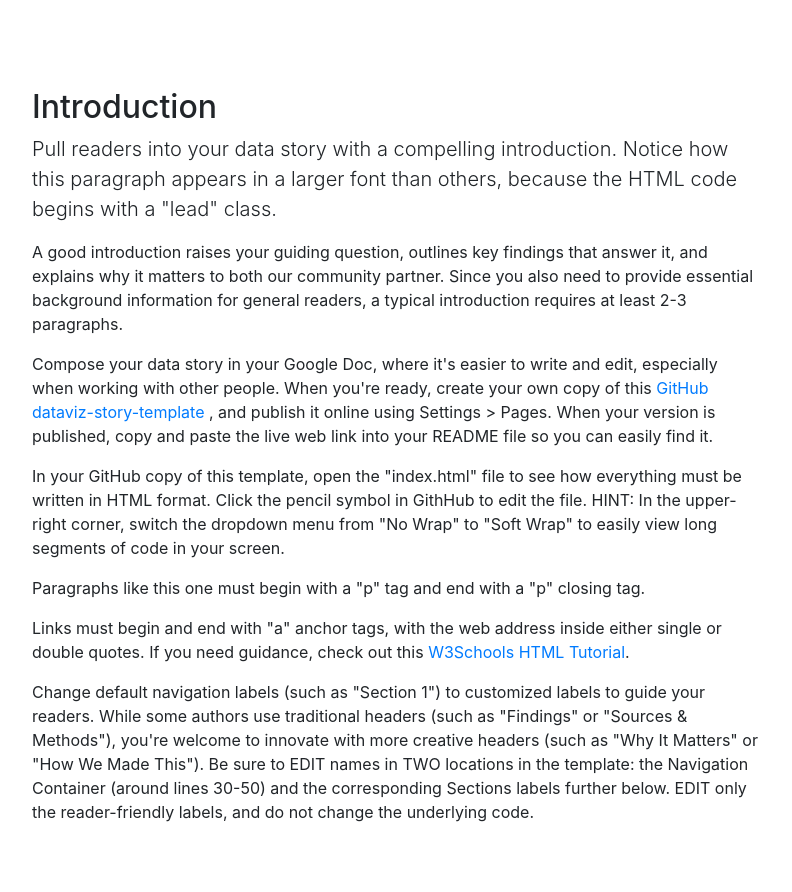
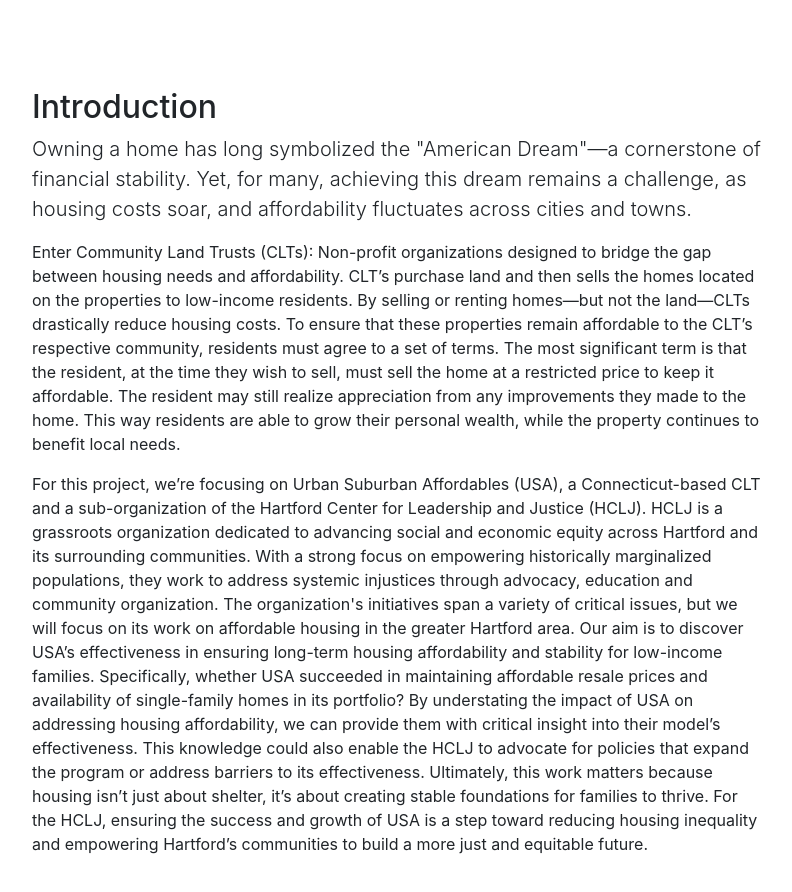
Before and after one commit to HameedAlmukhtar/embed_quiz_practice, a plain HTML site: page index.html in a window 1280 px wide. Shown: the part 620-1512 px from the top of the page, without its empty margins (243-1035 px from the left). Drawn offline with nearby package versions, Linux system fonts and the light colour scheme.

Commit message:
Update index.html

```diff
--- a/index.html
+++ b/index.html
@@ -68,19 +68,11 @@
 
           <h2>Introduction</h2>
 
-          <p class="lead">Pull readers into your data story with a compelling introduction. Notice how this paragraph appears in a larger font than others, because the HTML code begins with a "lead" class.</p>
+          <p class="lead">Owning a home has long symbolized the "American Dream"—a cornerstone of financial stability. Yet, for many, achieving this dream remains a challenge, as housing costs soar, and affordability fluctuates across cities and towns.</p>
 
-          <p>A good introduction raises your guiding question, outlines key findings that answer it, and explains why it matters to both our community partner. Since you also need to provide essential background information for general readers, a typical introduction requires at least 2-3 paragraphs.</p>
+          <p>Enter Community Land Trusts (CLTs): Non-profit organizations designed to bridge the gap between housing needs and affordability. CLT’s purchase land and then sells the homes located on the properties to low-income residents. By selling or renting homes—but not the land—CLTs drastically reduce housing costs. To ensure that these properties remain affordable to the CLT’s respective community, residents must agree to a set of terms. The most significant term is that the resident, at the time they wish to sell, must sell the home at a restricted price to keep it affordable. The resident may still realize appreciation from any improvements they made to the home. This way residents are able to grow their personal wealth, while the property continues to benefit local needs.</p>
 
-          <p>Compose your data story in your Google Doc, where it's easier to write and edit, especially when working with other people. When you're ready, create your own copy of this <a href="https://github.com/DataVizForAll/dataviz-story-template">GitHub dataviz-story-template </a>, and publish it online using Settings > Pages. When your version is published, copy and paste the live web link into your README file so you can easily find it.</p>
-
-          <p>In your GitHub copy of this template, open the "index.html" file to see how everything must be written in HTML format. Click the pencil symbol in GithHub to edit the file. HINT: In the upper-right corner, switch the dropdown menu from "No Wrap" to "Soft Wrap" to easily view long segments of code in your screen.</p>
-
-          <p>Paragraphs like this one must begin with a "p" tag and end with a "p" closing tag.</p>
-
-          <p>Links must begin and end with "a" anchor tags, with the web address inside either single or double quotes. If you need guidance, check out this <a href='https://www.w3schools.com/html/html_basic.asp'>W3Schools HTML Tutorial</a>.
-
-          <p>Change default navigation labels (such as "Section 1") to customized labels to guide your readers. While some authors use traditional headers (such as "Findings" or "Sources & Methods"), you're welcome to innovate with more creative headers (such as "Why It Matters" or "How We Made This"). Be sure to EDIT names in TWO locations in the template: the Navigation Container (around lines 30-50) and the corresponding Sections labels further below. EDIT only the reader-friendly labels, and do not change the underlying code.</p>
+          <p>For this project, we’re focusing on Urban Suburban Affordables (USA), a Connecticut-based CLT and a sub-organization of the Hartford Center for Leadership and Justice (HCLJ). HCLJ is a grassroots organization dedicated to advancing social and economic equity across Hartford and its surrounding communities. With a strong focus on empowering historically marginalized populations, they work to address systemic injustices through advocacy, education and community organization. The organization's initiatives span a variety of critical issues, but we will focus on its work on affordable housing in the greater Hartford area. Our aim is to discover USA’s effectiveness in ensuring long-term housing affordability and stability for low-income families. Specifically, whether USA succeeded in maintaining affordable resale prices and availability of single-family homes in its portfolio? By understating the impact of USA on addressing housing affordability, we can provide them with critical insight into their model’s effectiveness. This knowledge could also enable the HCLJ to advocate for policies that expand the program or address barriers to its effectiveness. Ultimately, this work matters because housing isn’t just about shelter, it’s about creating stable foundations for families to thrive. For the HCLJ, ensuring the success and growth of USA is a step toward reducing housing inequality and empowering Hartford’s communities to build a more just and equitable future.</p>
 
         </div>
       </div>
```
